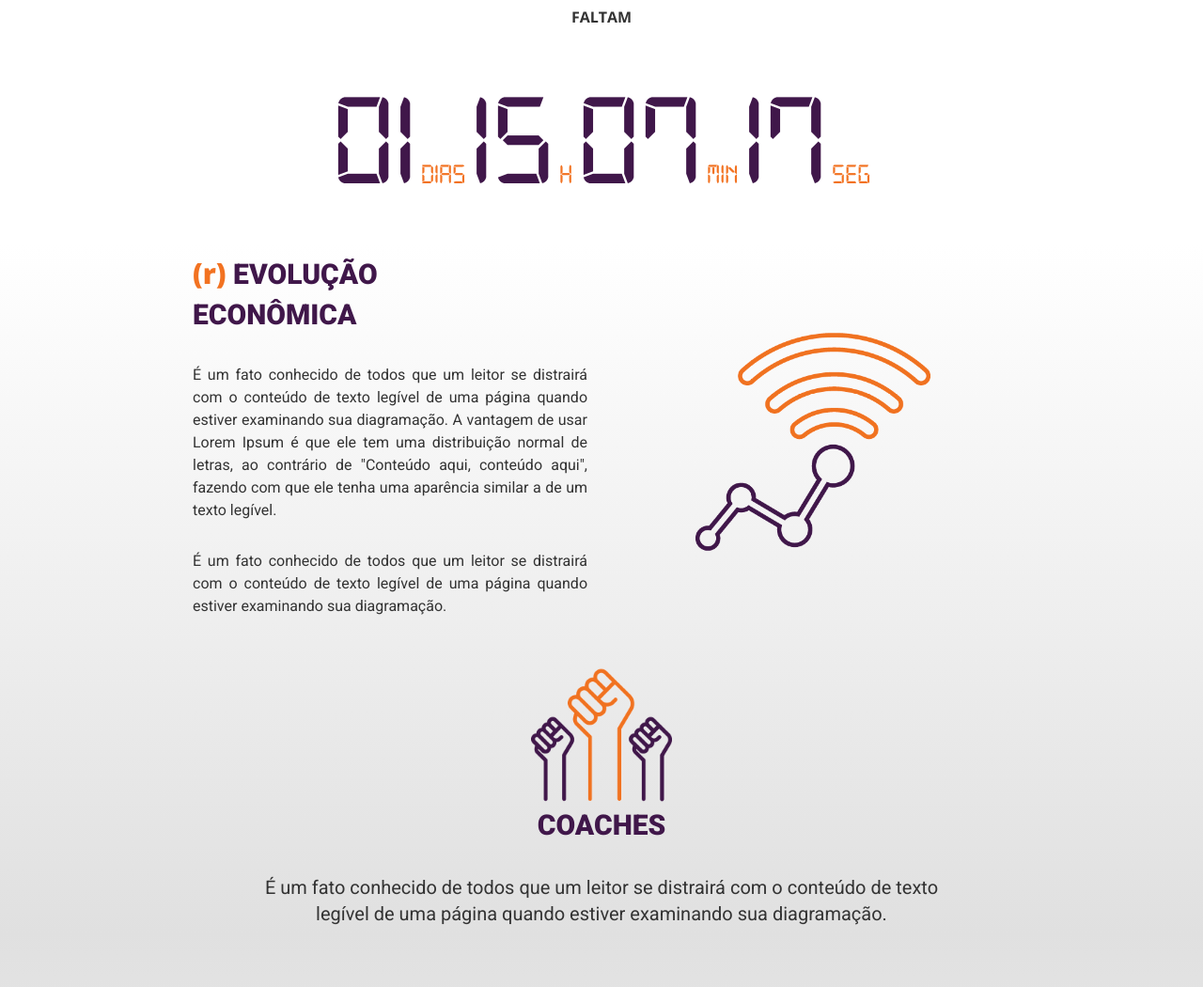
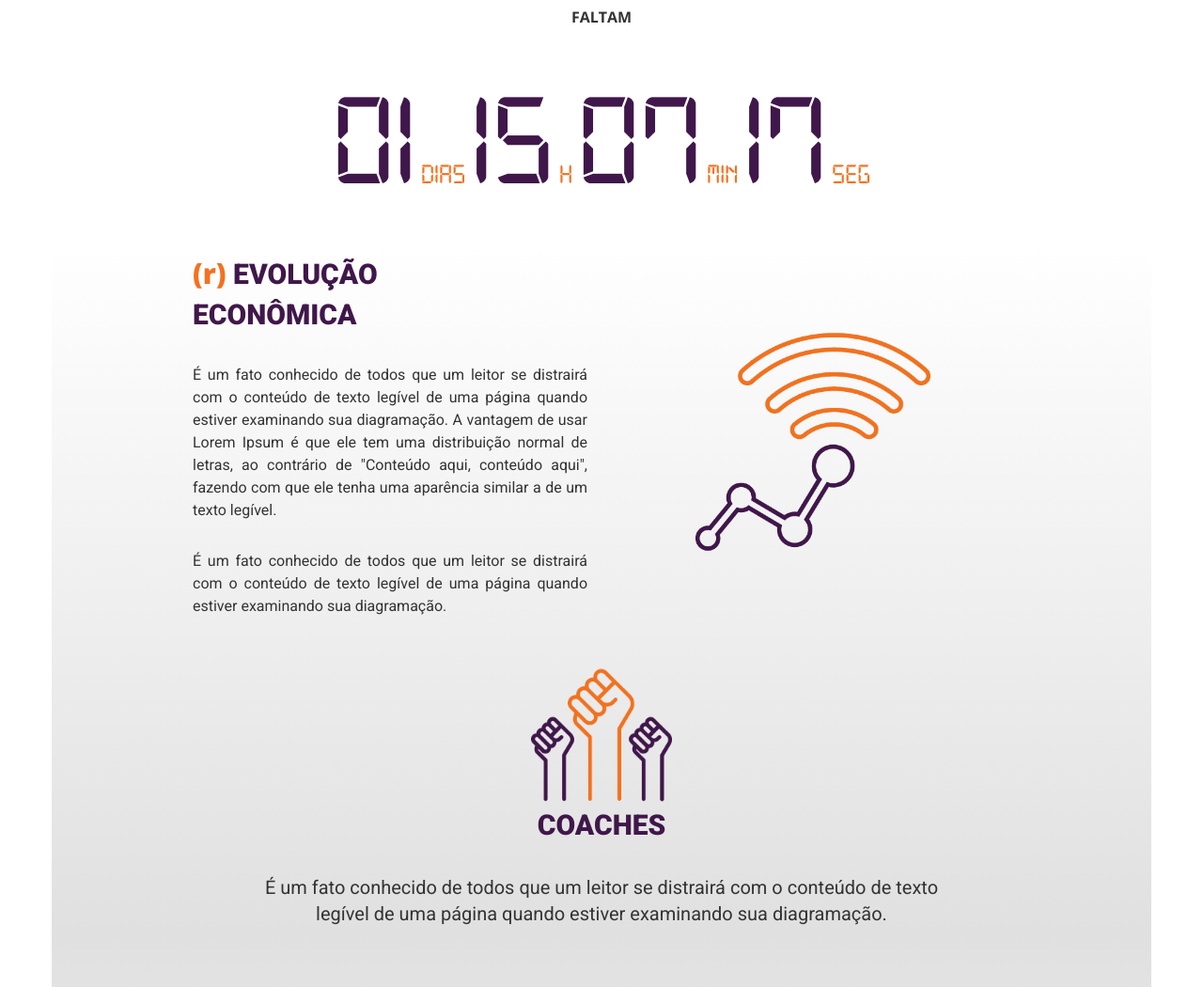
Before and after one commit to roberthgodoy/evento-grupo-inter, a website: page index.html in a window 1280 px wide. Shown: the part 847-1897 px from the top of the page at 94% size. Drawn offline with nearby package versions, Linux system fonts and the light colour scheme.

Commit message:
fix space bug using class row without container

```diff
--- a/index.html
+++ b/index.html
@@ -122,7 +122,7 @@
 
     <br>
 
-    <section class="section-main">
+    <section class="container section-main">
         <div class="row section-main-container text-center">
             <div class="col-xs-12 col-sm-6 col-lg-6" style="display: inline-block;vertical-align: middle; float: right;">
                 <img src="./img/icon01.png" class="conection-share">
```
